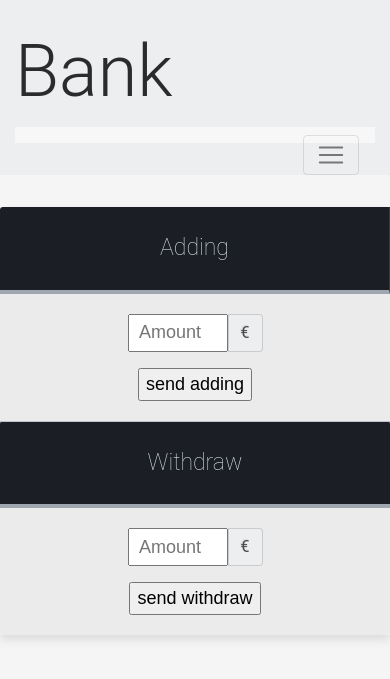
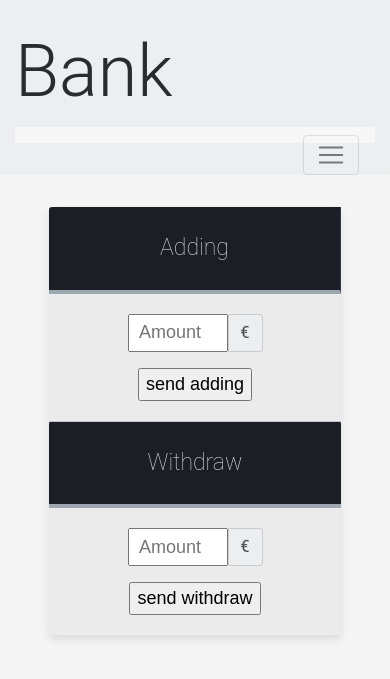
Before and after one commit to Mathieu-Pluquet/Bank, a PHP site: template view/with_add.php in a window 390 px wide. Shown: the top 679 px of the page. Run offline with PHP 8.4, Linux system fonts and the light colour scheme; the template is opened without the code that fills it, so the values that code supplies are empty; some libraries are stand-ins or nearby versions.

Commit message:
finish responsive

```diff
--- a/view/with_add.php
+++ b/view/with_add.php
@@ -49,7 +49,7 @@ include 'view/header.php';
 <!-- version mobile  -->
 
 
-<table class="table-fill hidden-lg-up">
+<table class="table-fill hidden-lg-up w-75 mx-auto">
 <thead>
 <tr class="d-flex flex-column">
 <th class="test">Adding</th>
```
